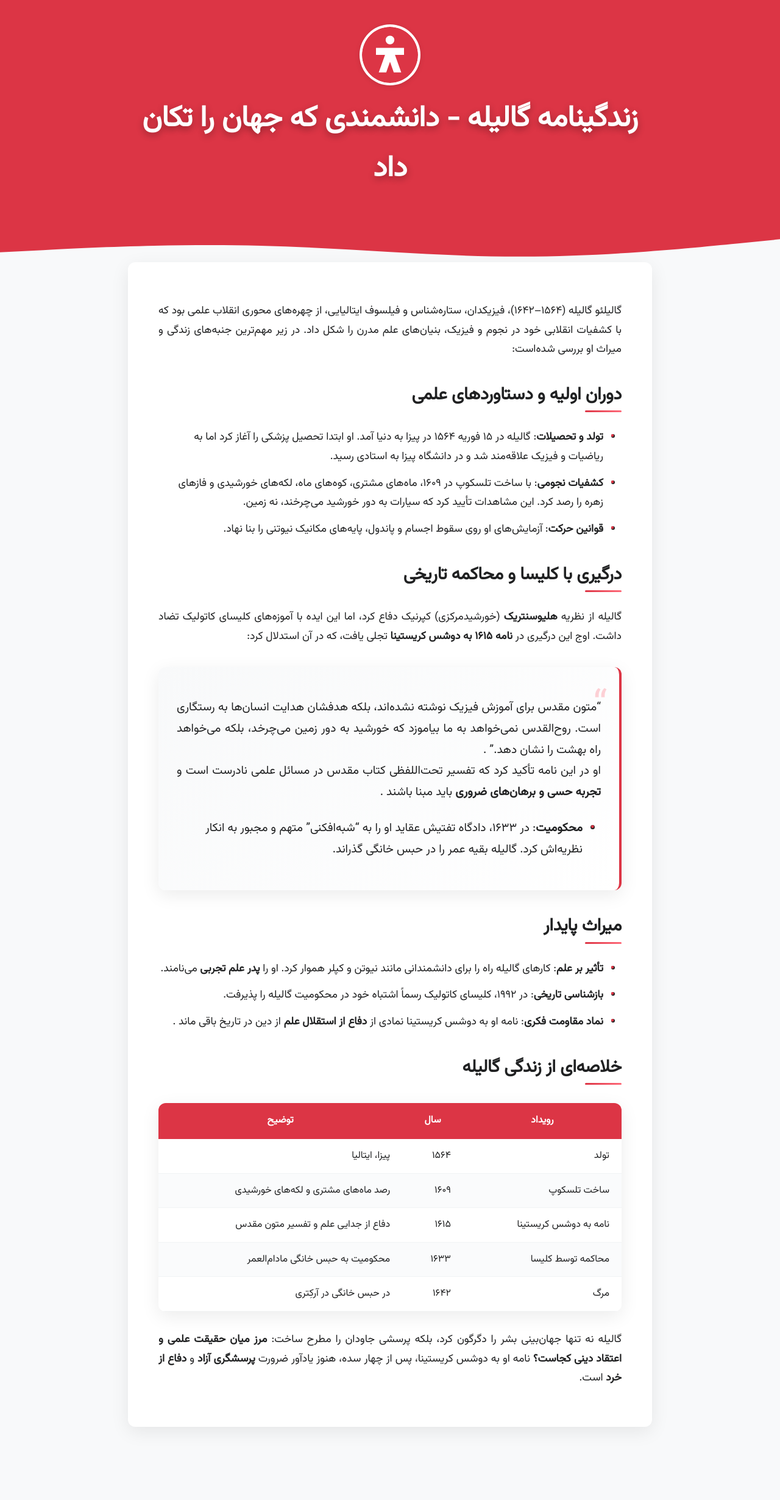
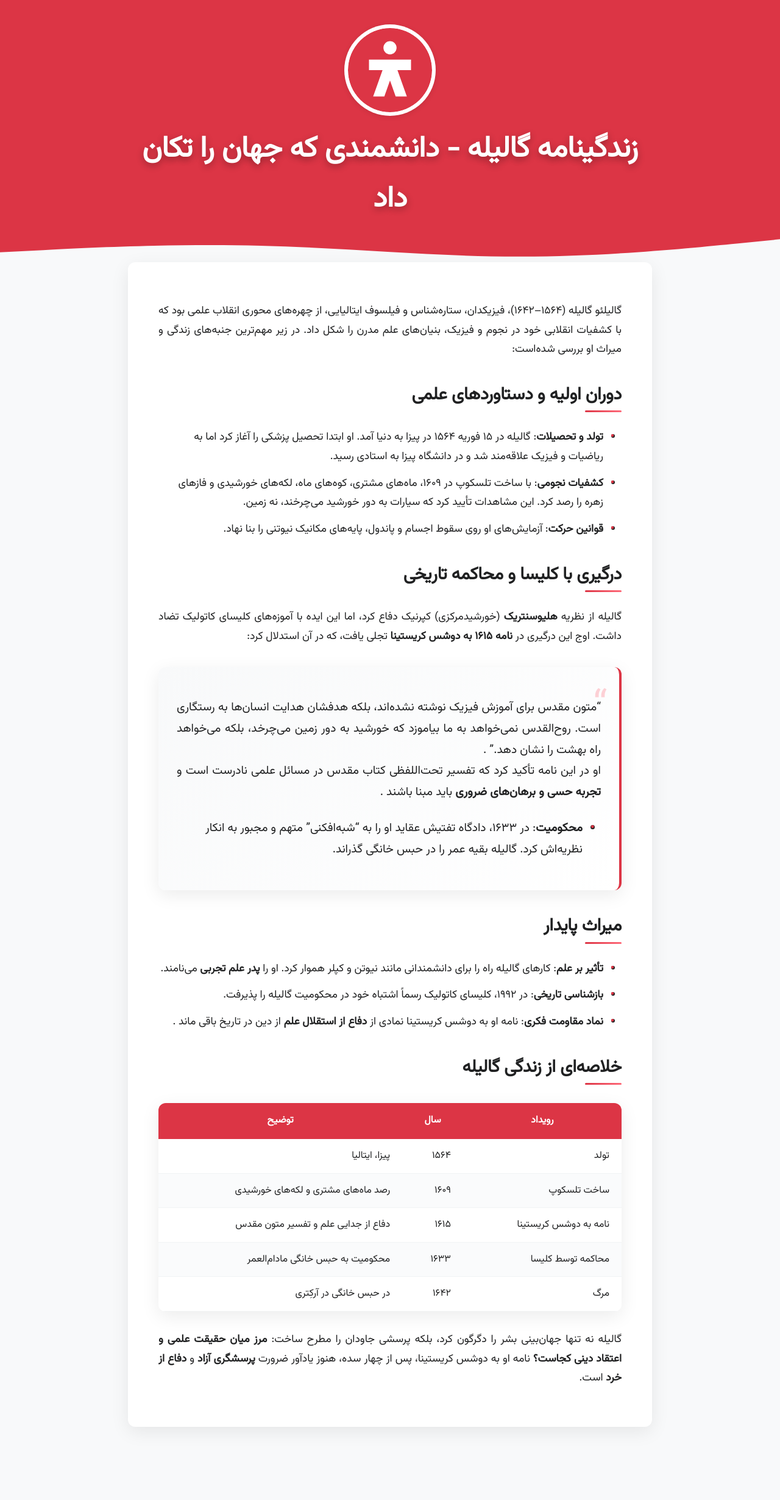
Before and after one commit to darkblog/darkblog.github.io, a Jekyll site: the page built from _posts/2025-7-5-68.md, in a window 1280 px wide. Shown: the whole page at 61% size. Built offline with Jekyll 4.4.1, drawn with Linux system fonts in a browser that asks for light colours.

Commit message:
Update post.html

```diff
--- a/_layouts/post.html
+++ b/_layouts/post.html
@@ -100,11 +100,11 @@
         }
 
         .nav-logo {
-            height: 100px;
+            height: 150px;
             width: auto;
             transition: transform 0.3s;
             background: #fff;
-            padding: 4px;
+            padding: 6px;
             border-radius: 50%;
             box-shadow: 0 2px 8px rgba(0, 0, 0, 0.1);
         }
@@ -580,8 +580,7 @@
             }
 
             .nav-logo {
-                height: 80px;
-                padding: 3px;
+                height: 120px;
             }
 
             .post-content table.infobox {
@@ -625,11 +624,6 @@
 
             .hero-section {
                 min-height: 350px;
-            }
-
-            .nav-logo {
-                height: 70px;
-                padding: 2px;
             }
 
             article {
```
